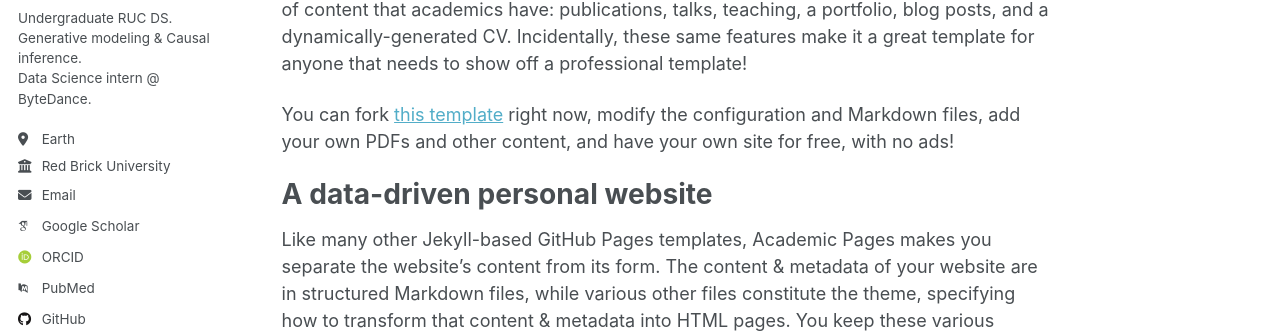
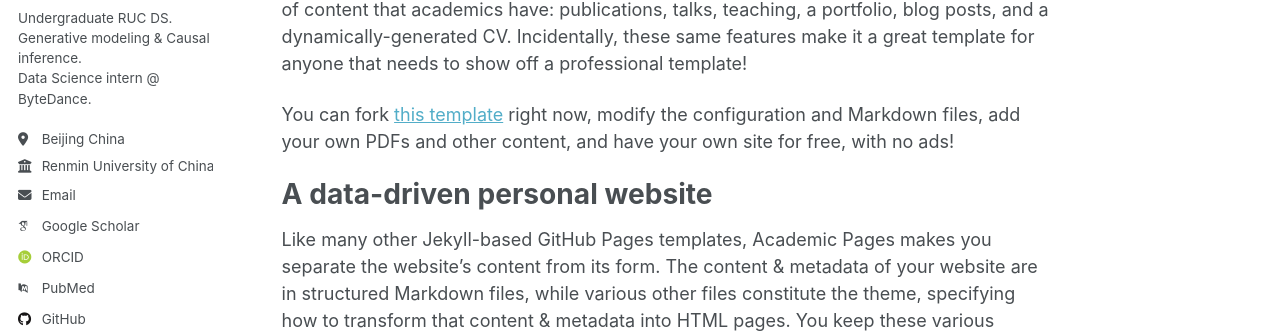
Before and after one commit to wuwufufu/wuwufufu.github.io, a Jekyll site: the page built from _pages/about.md, in a window 1280 px wide. Shown: the part 308-641 px from the top of the page. Built offline with Jekyll 4.4.1, drawn with Linux system fonts in a browser that asks for light colours; some web fonts are replaced; a script that is not in the unit is left out.

Commit message:
Update _config.yml

```diff
--- a/_config.yml
+++ b/_config.yml
@@ -29,8 +29,8 @@ author:
     Generative modeling & Causal inference.<br>
     Data Science intern @ ByteDance.
 
-  location         : "Earth"
-  employer         : "Red Brick University"
+  location         : "Beijing China"
+  employer         : "Renmin University of China"
   uri              : # URL
   email            : "zhanghaoran1015@ruc.edu.cn"
 
```
